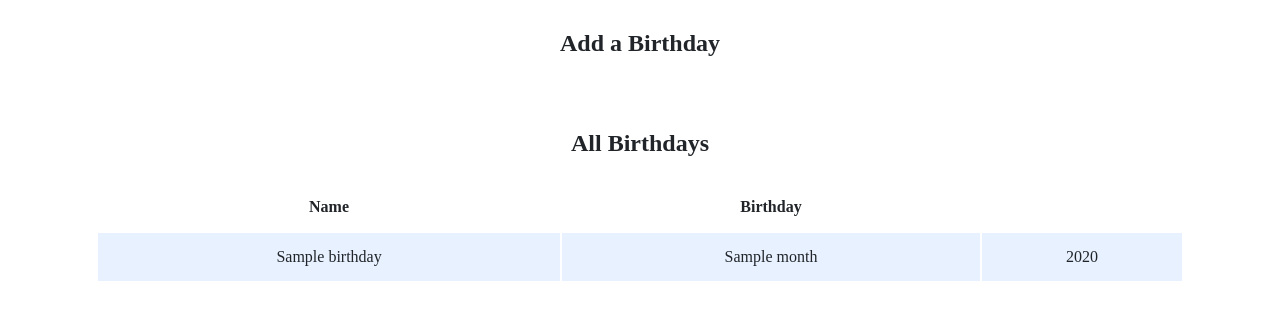
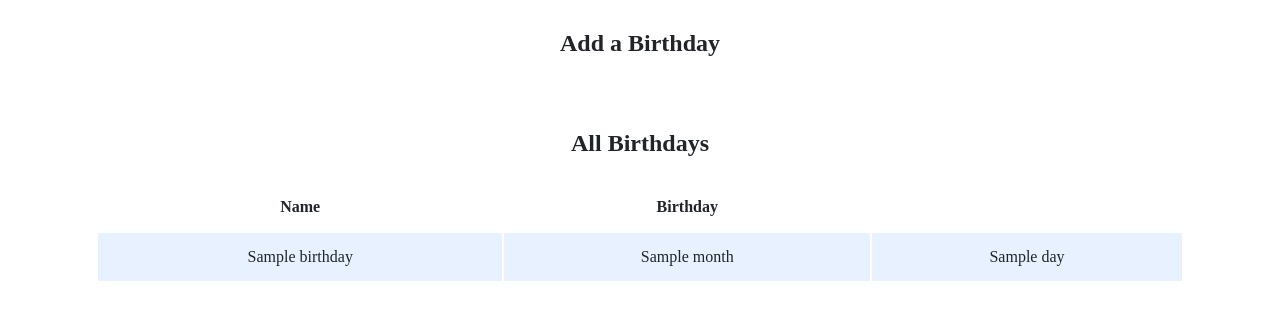
Before and after one commit to EJDC/CS50x-Work, a Flask app: template birthdays/templates/index.html in a window 1280 px wide. Shown: the part 235-555 px from the top of the page. Run offline with Flask 3, Linux system fonts and the light colour scheme; the template is opened without the code that fills it: most values are stand-ins (such as "Sample title", 1, 10 or a date in 2020); some libraries are stand-ins or nearby versions.

Commit message:
Sun, Dec 17, 2023, 4:44 PM +00:00

```diff
--- a/birthdays/app.py
+++ b/birthdays/app.py
@@ -39,6 +39,6 @@ def index():
         sql ="SELECT * from birthdays"
         results = db.execute(sql)
         for result in results:
-            birthday = Birthday(result["id"], result["name"], result["day"], result["month"] )
+            birthday = Birthday(result["id"], result["name"], result["month"], result["day"] )
             birthdays.append(birthday)
         return render_template("index.html", birthdays=birthdays)
--- a/birthdays/templates/index.html
+++ b/birthdays/templates/index.html
@@ -33,7 +33,7 @@
                         <tr>
                           <td>{{ birthday.name }}</td>
                           <td>{{ birthday.month }}</td>
-                          <td>{{ birthday.year }}</td>
+                          <td>{{ birthday.day }}</td>
                         </tr>
                         {% endfor %}
                     </tbody>
```
